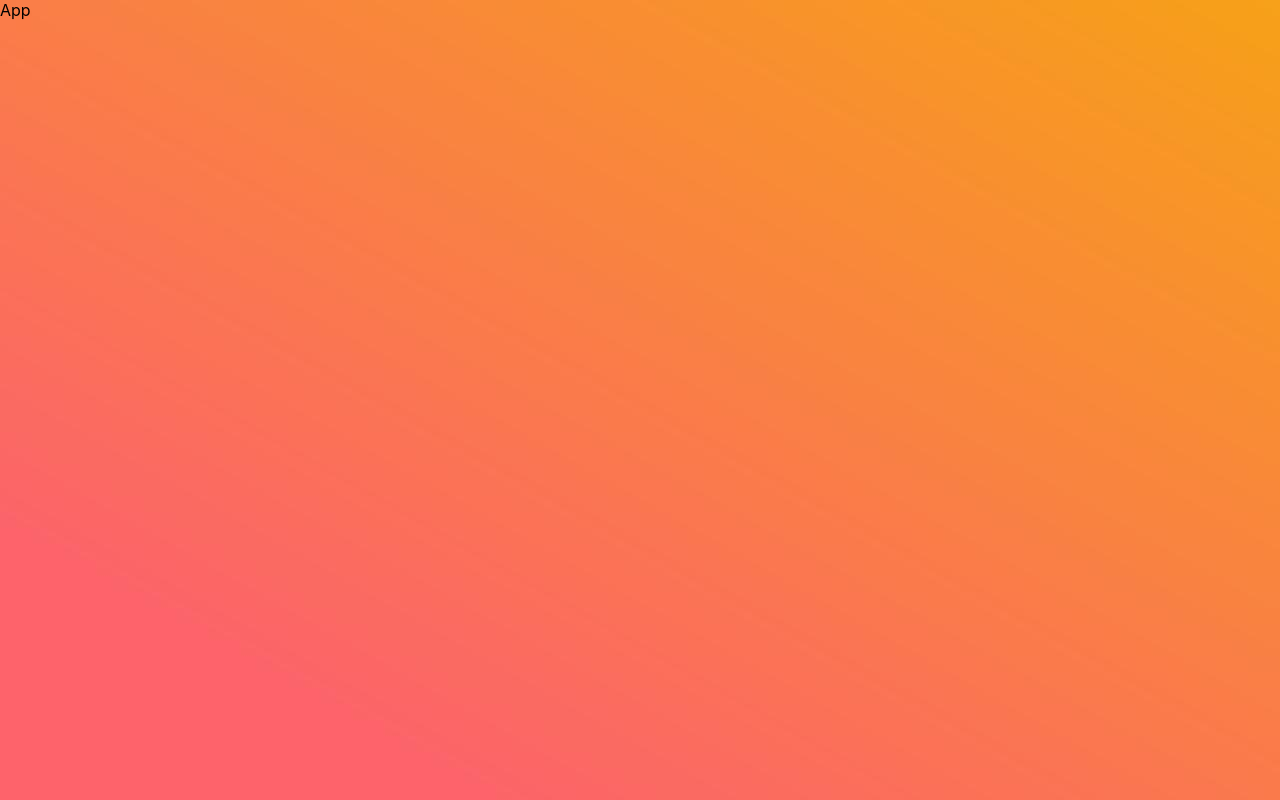
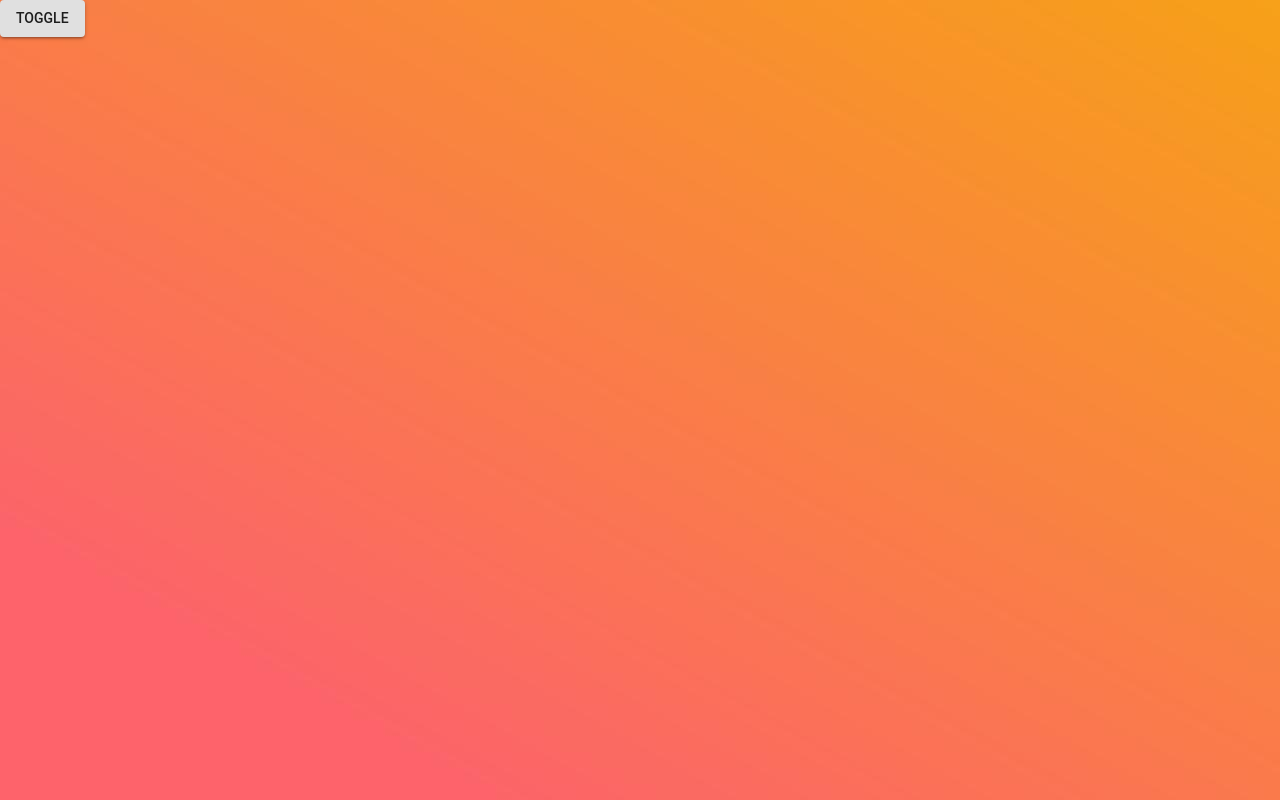
Before and after one commit to tichodus/react-hooks, a React (Create React App) app: page / in a window 1280 px wide. Built offline with nearby package versions, Linux system fonts and the light colour scheme.

Commit message:
toggle added

```diff
--- a/src/App.js
+++ b/src/App.js
@@ -1,14 +1,41 @@
-import React, { Component } from "react";
-import { Flex } from "reflexbox";
-import logo from "./logo.svg";
-import "./App.css";
+import React, {useState} from 'react';
+import {Flex} from 'reflexbox';
+import Button from '@material-ui/core/Button';
+import logo from './logo.svg';
+import './App.css';
 
 const App = () => {
+  const {visible, toggle} = useToggle();
+
   return (
-    <Flex justify="center" align="center">
-      App
+    <Flex column justify="center" align="center">
+      <Button variant="contained" onClick={toggle}>
+        Toggle
+      </Button>
+      <p style={{display: visible ? 'block' : 'none'}}>
+        Lorem ipsum dolor sit amet, consectetur adipiscing elit. Mauris faucibus
+        convallis elementum. Quisque mollis mauris nisl, ut accumsan dolor
+        blandit ut. Aliquam euismod massa lobortis tortor lobortis viverra.
+        Integer vitae odio rutrum, consequat ex ac, finibus elit. Sed eget
+        mauris consectetur nisi vestibulum feugiat. Interdum et malesuada fames
+        ac ante ipsum primis in faucibus. Nullam leo diam, lacinia at viverra
+        ac, consequat eu tellus. Integer suscipit diam nec quam blandit, at
+        tincidunt augue congue. Sed tristique augue ac metus pellentesque
+        ultrices.
+      </p>
     </Flex>
   );
 };
 
+const useToggle = () => {
+  const [visible, toggle] = useState(false);
+
+  return {
+    visible,
+    toggle: () => {
+      toggle(!visible);
+    },
+  };
+};
+
 export default App;
```
